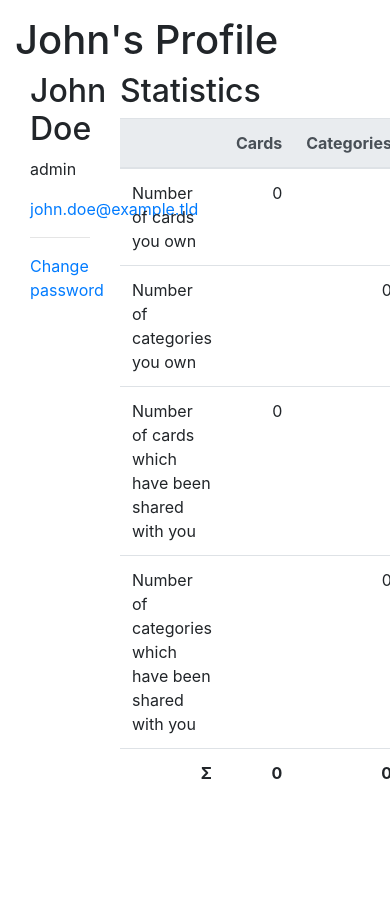
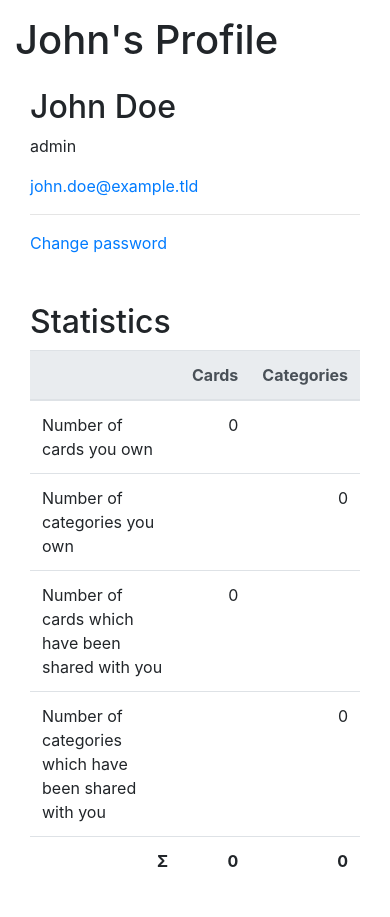
Before and after one commit to joeig/memodrop, a Django app: page /auth/profile/ in a window 390 px wide. Shown: the part 56-973 px from the top of the page. Before the commit the page ends 835 px from the top, so only its background shows below. Run offline with Django 3.2, Linux system fonts and the light colour scheme; a user stored in the database is signed in; data that the repository does not hold is empty; parts of the project's set-up code (start-up, migrations or seed data) failed here and were passed over; some libraries are stand-ins or nearby versions.

Commit message:
Responsible user profile page for small screens

```diff
--- a/authentication/templates/auth/profile.html
+++ b/authentication/templates/auth/profile.html
@@ -9,7 +9,7 @@
     </h1>
     <div class="container-fluid">
         <div class="row">
-            <div class="col-3">
+            <div class="col-lg-3 my-3 my-lg-0">
                 {% if request.user.first_name %}
                     <h2>{{ request.user.first_name }} {{ request.user.last_name }}</h2>
                     <p>{{ request.user.username }}</p>
@@ -20,7 +20,7 @@
                 <hr>
                 <p><a href="{% url 'auth-password-change' %}" title="Change Password">Change password</a></p>
             </div>
-            <div class="col-9">
+            <div class="col-lg-9 my-3 my-lg-0">
                 <h2>Statistics</h2>
                 <table class="table">
                     <thead class="thead-light">
```
